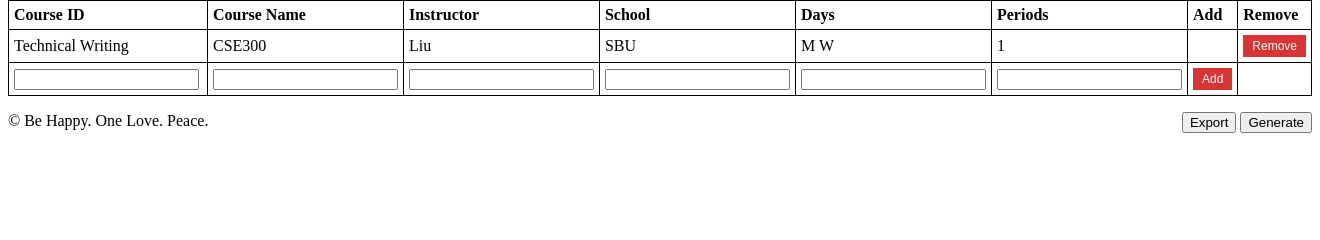
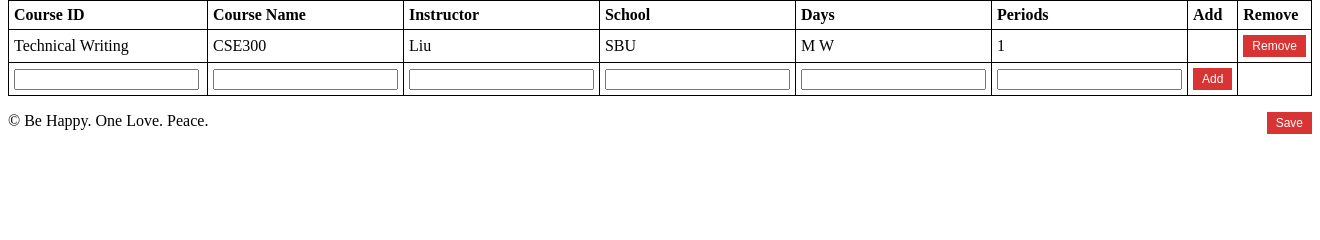
Before and after one commit to karlfloersch/School-Schedule-Management, a Django app: template schedules/templates/student_dash.html in a window 1320 px wide. Shown: the part 267-507 px from the top of the page. Run offline with Django 3.2, Linux system fonts and the light colour scheme; the template is opened without the code that fills it, so the values that code supplies are empty; parts of the project's set-up code (start-up, migrations or seed data) failed here and were passed over; some libraries are stand-ins or nearby versions.

Commit message:
Add buttons to student dash for saving assigned schedule and hid export and generate to be only shown in export schedule

```diff
--- a/schedules/templates/student_dash.html
+++ b/schedules/templates/student_dash.html
@@ -52,8 +52,13 @@
 <div id="lunSch"></div>
 
 <p class="floatRight">
-<button type="export" >Export</button>
-<button type="generate">Generate</button>
+<span id="genButtons">
+<button type="export" class="btn">Export</button>
+<button type="generate" class="btn">Generate</button>
+</span>
+<span id="assignButtons">
+<button type="save" class="btn">Save</button>
+</span>
 </p>
 
 {% endblock %}
--- a/static/js/adminDash.js
+++ b/static/js/adminDash.js
@@ -74,7 +74,6 @@ function createManageStudent() {
     <td><input type="button" class="btn" value = "Delete" \
       onClick="Javacsript:deleteListRow(this)"></td>');
 }
-
 $( document ).ready(function() {
   createAcctReqList();
   createManageSchool();
--- a/static/js/studentDash.js
+++ b/static/js/studentDash.js
@@ -4,13 +4,11 @@ function deleteListRow(obj) {
 function acceptFriendReq(obj){
      $(obj).closest('tr').remove();
 }
-
 function createFriendList() {
   populFriend();
   populFriendReq();
   $("#friendReqList").hide();
 }
-
 function displayFriendList(){
   $("#friendReqList").hide();
   $("#friendList").show();
@@ -19,7 +17,6 @@ function displayFriendReq(){
   $("#friendReqList").show();
   $("#friendList").hide();
 }
-
 function addFriend(){
   var table = $('#friendList').children();
 
@@ -34,11 +31,9 @@ function addFriend(){
 
   $('#studentName').val('');
 }
-
 function populFriend(){
   $('#friendList').append('<table></table>');
   var table = $('#friendList').children();
-
 
   table.append('<tr><td><b>Name</b></td>\
     <td><b>Email</b></td>\
@@ -53,11 +48,9 @@ function populFriend(){
     <td><input type="button" class="btn" value = "Delete" \
       onClick="Javacsript:deleteListRow(this)"></td>');
 }
-
 function populFriendReq(){
   $('#friendReqList').append('<table></table>');
   var table = $('#friendReqList').children();
-
 
   table.append('<tr><td><b>Name</b></td>\
     <td><b>Email</b></td>\
@@ -73,13 +66,13 @@ function populFriendReq(){
     <td><input type="button" class="btn" value = "Delete" \
       onClick="Javacsript:deleteListRow(this)"></td>');
 }
-
 function createCourseList() {
     createAssignSche();
     createGenSche();
     createLunSche();
     $("#genSch").hide();
     $("#lunSch").hide();
+    $("#genButtons").hide();
 }
 function createAssignSche(){
   $('#assignSch').append('<table></table>');
@@ -115,7 +108,6 @@ function createAssignSche(){
       onClick="Javacsript:addAssignCourse()"></td>\
     <td></td>');
 }
-
 function addAssignCourse(){
   var courseName = $('#courseID').val();
   var sectEx = $('#courseName').val();
@@ -151,7 +143,6 @@ function addAssignCourse(){
       <td></td>');
   }
 }
-
 function createGenSche(){
   $('#genSch').append('<table></table>');
   var table = $('#genSch').children();
@@ -170,7 +161,6 @@ function createGenSche(){
       onClick="Javacsript:addGenCourse()"></td>\
     <td></td>');
 }
-
 function addGenCourse(){
   var courseName = $('#course').val();
   var sectEx = $('#sections').val();
@@ -196,7 +186,6 @@ function addGenCourse(){
     <td></td>');
   }
 }
-
 function createLunSche(){
   $('#lunSch').append('<table></table>');
   var table = $('#lunSch').children();
@@ -217,7 +206,6 @@ function createLunSche(){
     <td><input type="checkbox" id="thursday"></td>\
     <td><input type="checkbox" id="friday"></td>');
 }
-
 // Setup stuff for the CSRF Token/post requests
 // using jQuery
 function getCookie(name) {
@@ -248,10 +236,11 @@ $.ajaxSetup({
     }
 });
 // End CSRF stuff
-
 function displayGen(){
   $("#assignSch").hide();
+  $("#assignButtons").hide();
   $("#genSch").show();
+  $("#genButtons").show();
   $("#lunSch").show();
 
   // Add autocomplete for generated schedule
@@ -285,7 +274,9 @@ function displayGen(){
 }
 function displayAssign(){
   $("#assignSch").show();
+  $("#assignButtons").show();
   $("#genSch").hide();
+  $("#genButtons").hide();
   $("#lunSch").hide();
 }
 function addAutoComplete(element, values) {
@@ -293,7 +284,6 @@ function addAutoComplete(element, values) {
     source: values
   });
 }
-
 function addFriendAutoComplete() {
     $("#studentName").keyup(function(){
         var textValue = $("#studentName").val();
@@ -329,9 +319,7 @@ function addFriendAutoComplete() {
            }
        });
     });
-
 }
-
 $( document ).ready(function() {
     // add auto complete to our text boxes
   addFriendAutoComplete();
```
